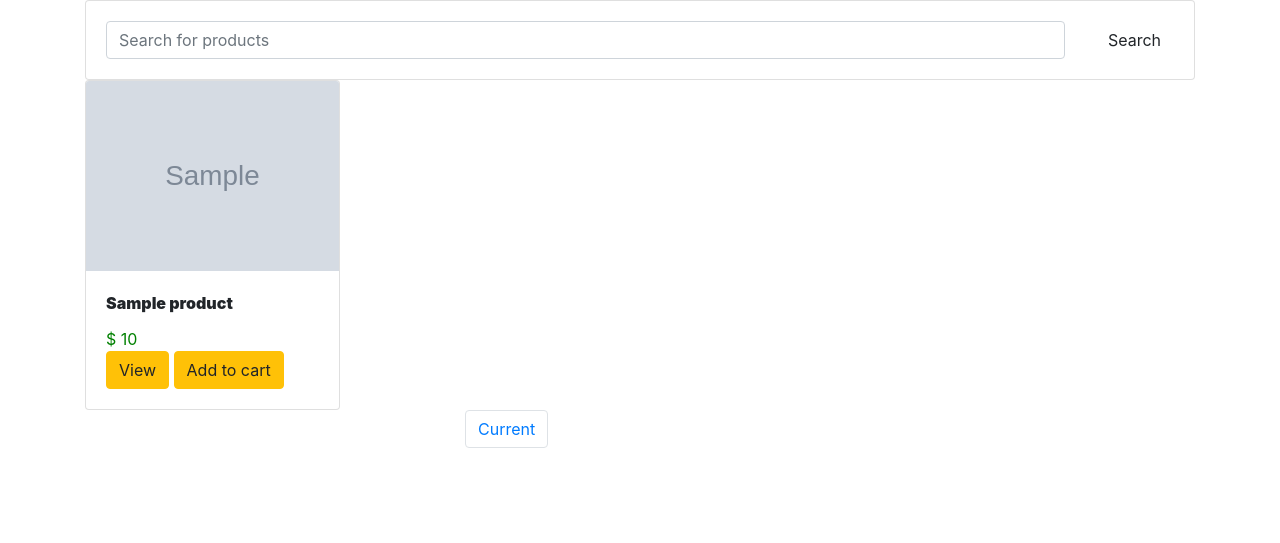
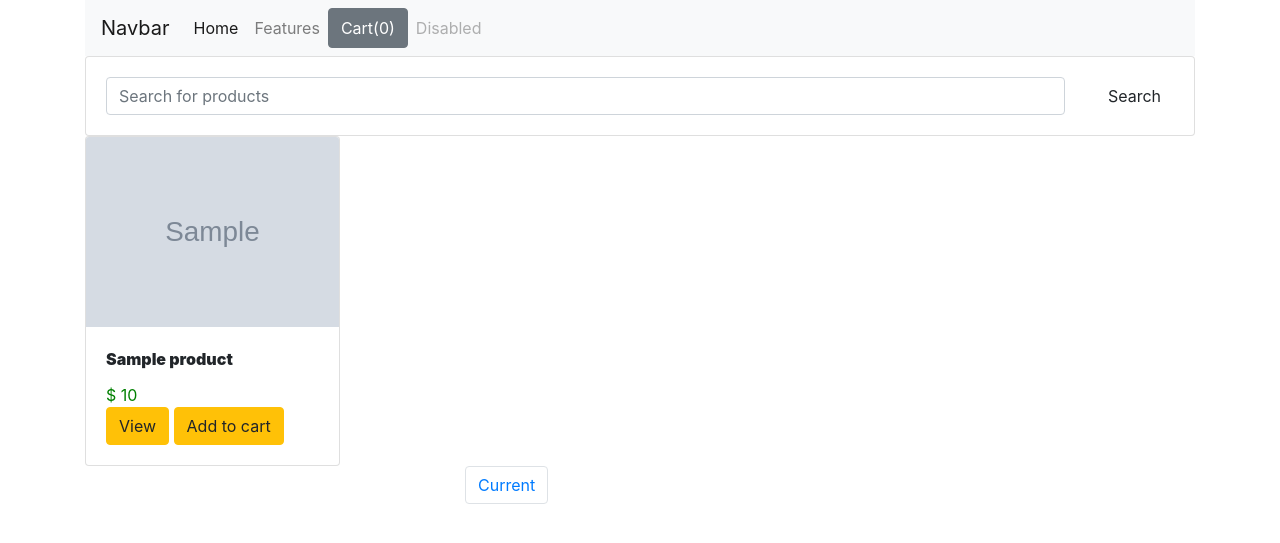
Before and after one commit to KhanAfsar12/Django-E-Commerce, a Django app: template shop/templates/shop/index.html in a window 1280 px wide. Shown: the top 543 px of the page. Run offline with Django 4.2, Linux system fonts and the light colour scheme; the template is opened without the code that fills it: most values are stand-ins (such as "Sample title", 1, 10 or a date in 2020); grey boxes marked "Sample" are stand-in pictures; some libraries are stand-ins or nearby versions.

Commit message:
Add popover

```diff
--- a/shop/templates/shop/index.html
+++ b/shop/templates/shop/index.html
@@ -7,12 +7,44 @@
     <meta name="viewport" content="width=device-width, initial-scale=1.0">
     <link rel="stylesheet" href="https://cdn.jsdelivr.net/npm/bootstrap@4.3.1/dist/css/bootstrap.min.css" integrity="sha384-ggOyR0iXCbMQv3Xipma34MD+dH/1fQ784/j6cY/iJTQUOhcWr7x9JvoRxT2MZw1T" crossorigin="anonymous">
     <script src="https://code.jquery.com/jquery-3.7.1.js" integrity="sha256-eKhayi8LEQwp4NKxN+CfCh+3qOVUtJn3QNZ0TciWLP4=" crossorigin="anonymous"></script>
+    <script src="https://cdn.jsdelivr.net/npm/popper.js@1.12.9/dist/umd/popper.min.js" integrity="sha384-ApNbgh9B+Y1QKtv3Rn7W3mgPxhU9K/ScQsAP7hUibX39j7fakFPskvXusvfa0b4Q" crossorigin="anonymous"></script>
+    <script src="https://cdn.jsdelivr.net/npm/bootstrap@4.0.0/dist/js/bootstrap.min.js" integrity="sha384-JZR6Spejh4U02d8jOt6vLEHfe/JQGiRRSQQxSfFWpi1MquVdAyjUar5+76PVCmYl" crossorigin="anonymous"></script>
+
     <script src="https://cdn.jsdelivr.net/npm/bootstrap@4.3.1/dist/js/bootstrap.min.js" integrity="sha384-JjSmVgyd0p3pXB1rRibZUAYoIIy6OrQ6VrjIEaFf/nJGzIxFDsf4x0xIM+B07jRM" crossorigin="anonymous"></script>
     <link rel="stylesheet" href="{% static 'shop/style.css' %}">
     <title>Document</title>
 </head>
 <body>
     <div class="container">
+
+        <div class="row">
+            <div class="col-md-12">
+                <nav class="navbar navbar-expand-lg navbar-light bg-light">
+                    <a class="navbar-brand" href="#">Navbar</a>
+                    <button class="navbar-toggler" type="button" data-toggle="collapse" data-target="#navbarNav" aria-controls="navbarNav" aria-expanded="false" aria-label="Toggle navigation">
+                      <span class="navbar-toggler-icon"></span>
+                    </button>
+                    <div class="collapse navbar-collapse" id="navbarNav">
+                      <ul class="navbar-nav">
+                        <li class="nav-item active">
+                          <a class="nav-link" href="#">Home <span class="sr-only">(current)</span></a>
+                        </li>
+                        <li class="nav-item">
+                          <a class="nav-link" href="#">Features</a>
+                        </li>
+                        <button id="cart" data-html="true" type="button" class="btn btn-secondary" data-container="body" data-toggle="popover" data-placement="bottom" data-content="Vivamus
+                            sagittis lacus vel augue laoreet rutrum faucibus.">
+                            Cart(0)
+                        </button>
+                        <li class="nav-item">
+                          <a class="nav-link disabled" href="#">Disabled</a>
+                        </li>
+                      </ul>
+                    </div>
+                  </nav>
+            </div>
+        </div>
+
         <div class="row">
             <div class="col-md-12">
                 <form class="card card-sm">
@@ -33,8 +65,9 @@
                 <div class="card">
                     <img src="{{ product.image }}" class="card-img-top">
                     <div class="card-body">
-                        <div class="card-title">
+                        <div id="nm{{product.id}}" class="card-title">
                             {{ product.title }}
+
                         </div>
                         <div class="card-text">
                             $ {{ product.price }}
@@ -89,6 +122,23 @@
         }
         console.log(cart);
         localStorage.setItem('cart', JSON.stringify(cart));
+        document.getElementById('cart').innerHTML = "Cart("+ Object.keys(cart).length+ ")";
+
     });
+
+    DisplayCart(cart);
+    function DisplayCart(cart){
+        var cartString = "";
+        cartString += "<h5>This is your cart</h5>";
+        cartIndex = 1;
+        for(var x in cart){
+            cartString += cartIndex;
+            cartString += document.getElementById("nm"+x) + "Qty:"+ cart[x] + "</br>";
+            console.log(cartString);
+            cartIndex += 1;
+        }
+        document.getElementById("cart").setAttribute('data-content', cartString);
+        $('[data-toggle="popover"]').popover();
+    }
 </script>
 </html>
```
